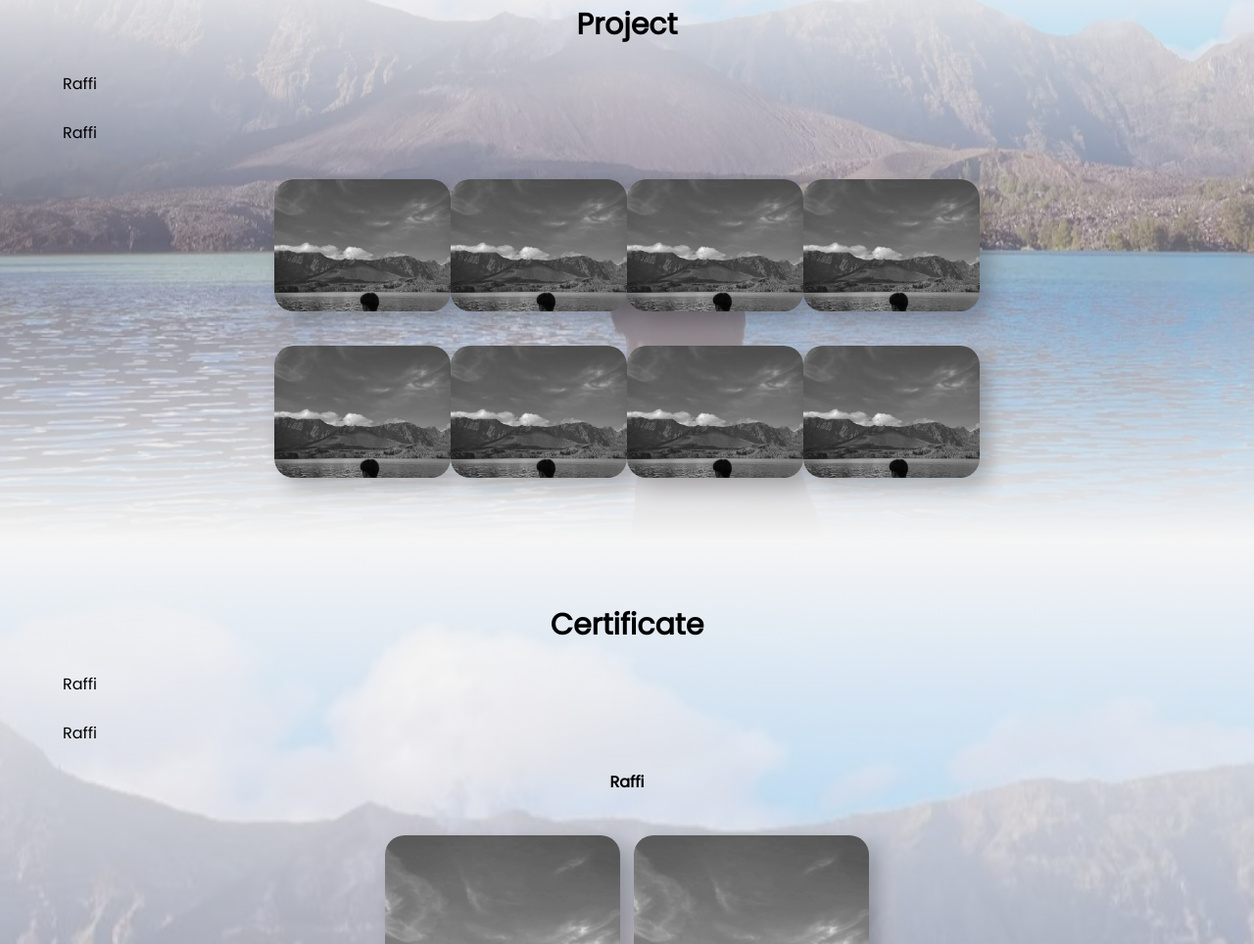
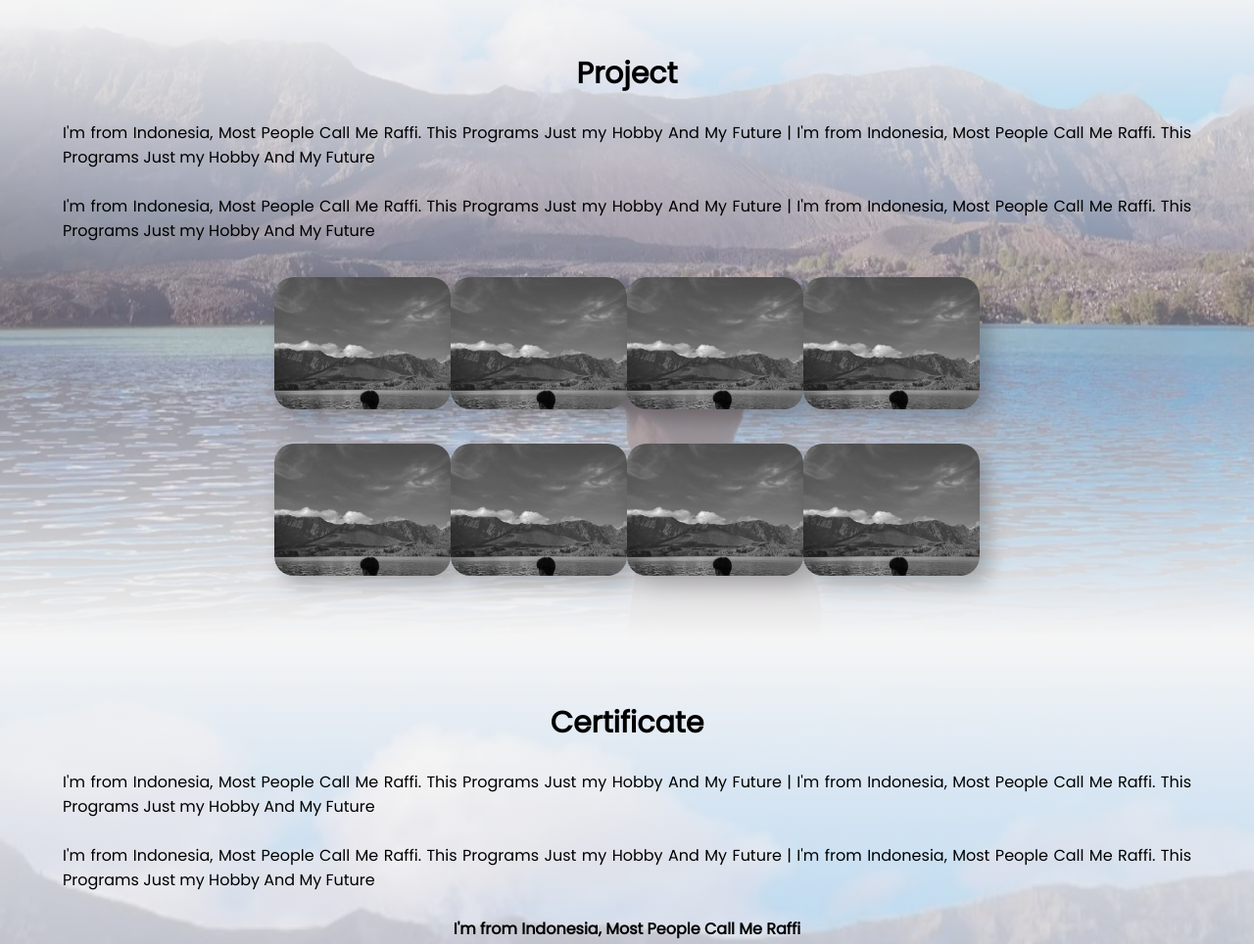
Before and after one commit to raffneptune/web2, a plain HTML site: page index.html in a window 1280 px wide. Shown: the part 1579-2543 px from the top of the page at 98% size. Drawn offline with Linux system fonts and the light colour scheme.

Commit message:
Update index.html

```diff
--- a/index.html
+++ b/index.html
@@ -60,16 +60,16 @@
     <section id="section2" class="me">
         <div class="me-content">
         <h1>About Me</h1><br>
-        <p>I'm from Indonesia, Most People Call Me Raffi</p><br>
-        <p>This Programs Just my Hobby And My Future</p><br>
+        <p>I'm from Indonesia, Most People Call Me Raffi. This Programs Just my Hobby And My Future | I'm from Indonesia, Most People Call Me Raffi. This Programs Just my Hobby And My Future</p><br>
+        <p>I'm from Indonesia, Most People Call Me Raffi. This Programs Just my Hobby And My Future | I'm from Indonesia, Most People Call Me Raffi. This Programs Just my Hobby And My Future</p><br>
         </div>
         <div class="fotoguweh"><img src="images/raffneptune.jpg"></div>
     </section>
 
     <section id="section3" class="shs">
             <h1>Project</h1><br>
-            <p>Raffi</p><br>
-            <p>Raffi</p><br>
+            <p>I'm from Indonesia, Most People Call Me Raffi. This Programs Just my Hobby And My Future | I'm from Indonesia, Most People Call Me Raffi. This Programs Just my Hobby And My Future</p><br>
+            <p>I'm from Indonesia, Most People Call Me Raffi. This Programs Just my Hobby And My Future | I'm from Indonesia, Most People Call Me Raffi. This Programs Just my Hobby And My Future</p><br>
     <div class="roror">
     <div class="rawr">
         <div class="row">
@@ -125,11 +125,11 @@
     <section id="section4" class="music">
         <div class="music-content">
             <h1>Certificate</h1><br>
-            <p>Raffi</p><br>
-            <p>Raffi</p><br>
+            <p>I'm from Indonesia, Most People Call Me Raffi. This Programs Just my Hobby And My Future | I'm from Indonesia, Most People Call Me Raffi. This Programs Just my Hobby And My Future</p><br>
+            <p>I'm from Indonesia, Most People Call Me Raffi. This Programs Just my Hobby And My Future | I'm from Indonesia, Most People Call Me Raffi. This Programs Just my Hobby And My Future</p><br>
         </div>
         <div class="musickes">
-        <h4>Raffi</h4><br>
+        <h4>I'm from Indonesia, Most People Call Me Raffi</h4><br>
         <div class="pianoarr">
             <div class="musicphoto">
                 <img class="musicphoto1" src="images/raffneptune.jpg">
@@ -140,7 +140,7 @@
                 <div class="layermusic"><a href="https://www.instagram.com/raffneptune"><h5>Raffi</h5></a></div>
             </div>
         </div>
-        <br><h4>Raffi</h4><br>
+        <br><h4>I'm from Indonesia, Most People Call Me Raffi</h4><br>
         <div class="pianoarr">
             <div class="musicphoto">
                 <img class="musicphoto1" src="images/raffneptune.jpg">
@@ -151,7 +151,7 @@
                 <div class="layermusic"><a href="https://www.instagram.com/raffneptune"><h5>Raffi</h5></a></div>
         </div>
         </div>
-        <br><h4>Raffi</h4><br>
+        <br><h4>I'm from Indonesia, Most People Call Me Raffi</h4><br>
         <div class="pianoarr">
             <div class="musicphoto">
                 <img class="musicphoto1" src="images/raffneptune.jpg">
@@ -168,11 +168,11 @@
     <section id="section5" class="art">
         <div class="art-content">
             <h1>Raffi</h1><br>
-            <p>Raffi</p><br>
-            <p>Raffi</p><br>
+            <p>I'm from Indonesia, Most People Call Me Raffi. This Programs Just my Hobby And My Future | I'm from Indonesia, Most People Call Me Raffi. This Programs Just my Hobby And My Future</p><br>
+            <p>I'm from Indonesia, Most People Call Me Raffi. This Programs Just my Hobby And My Future | I'm from Indonesia, Most People Call Me Raffi. This Programs Just my Hobby And My Future</p><br>
         </div>
         <div class="artkes">
-        <h4>Raffi</h4><br>
+        <h4>I'm from Indonesia, Most People Call Me Raffi</h4><br>
         <div class="arto">
             <div class="artphoto">
                 <img class="artphoto1" src="images/raffneptune.jpg"></a>
@@ -183,7 +183,7 @@
                 <div class="layerart"><a href="https://www.instagram.com/raffneptune"><h5>Raffi</h5></a></div>
             </div>
         </div>
-        <h4>Raffi</h4><br>
+        <h4>I'm from Indonesia, Most People Call Me Raffi</h4><br>
         <div class="arto">
             <div class="artphoto">
                 <img class="artphoto1" src="images/raffneptune.jpg">
@@ -200,11 +200,11 @@
     <section id="section6" class="coding">
         <div class="coding_project">
             <h1>Raffi</h1><br>
-            <p>Raffi</p><br>
-            <p>Raffi</p><br>
+            <p>I'm from Indonesia, Most People Call Me Raffi. This Programs Just my Hobby And My Future | I'm from Indonesia, Most People Call Me Raffi. This Programs Just my Hobby And My Future</p><br>
+            <p>I'm from Indonesia, Most People Call Me Raffi. This Programs Just my Hobby And My Future | I'm from Indonesia, Most People Call Me Raffi. This Programs Just my Hobby And My Future</p><br>
         </div>
         <div class="proyek">
-        <h4>Raffi</h4><br>
+        <h4>I'm from Indonesia, Most People Call Me Raffi</h4><br>
         <div class="python">
             <div class="pythonphoto">
                 <img class="pythonphoto1" src="images/raffneptune.jpg">
```
